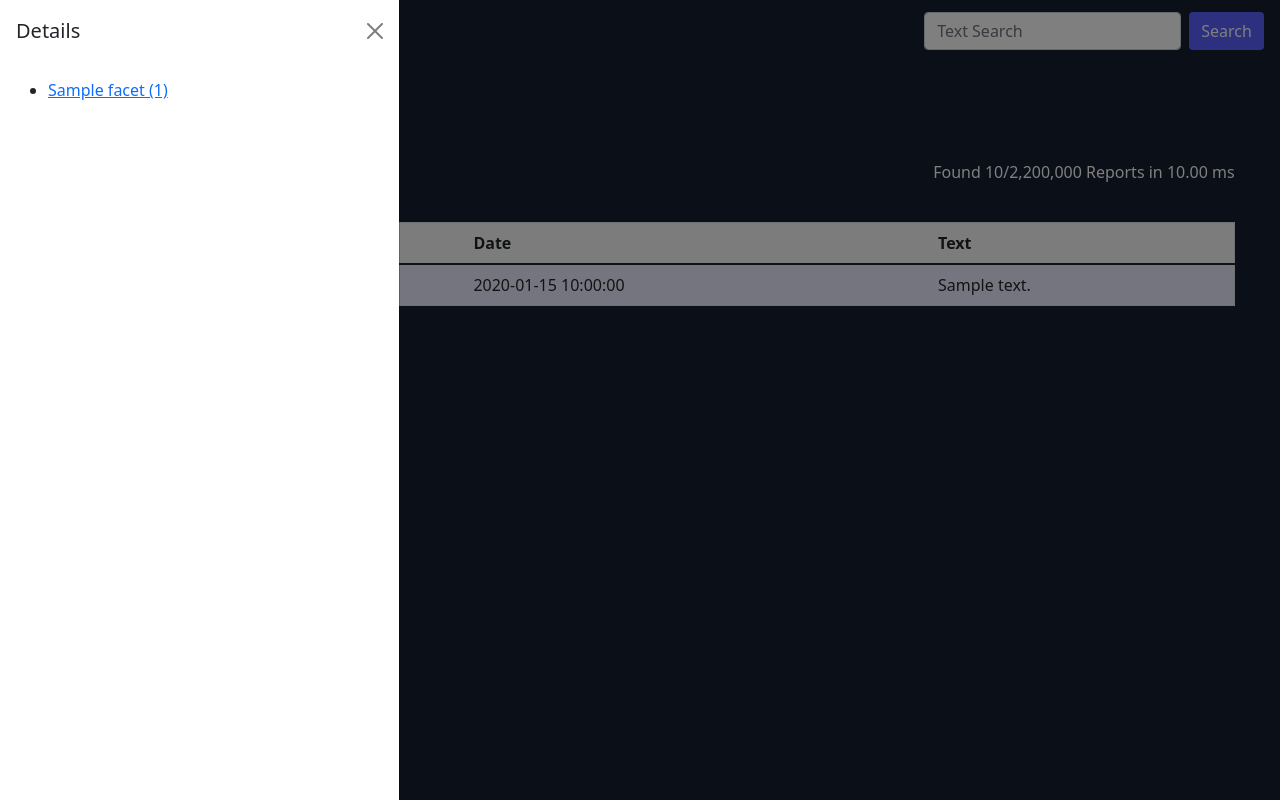
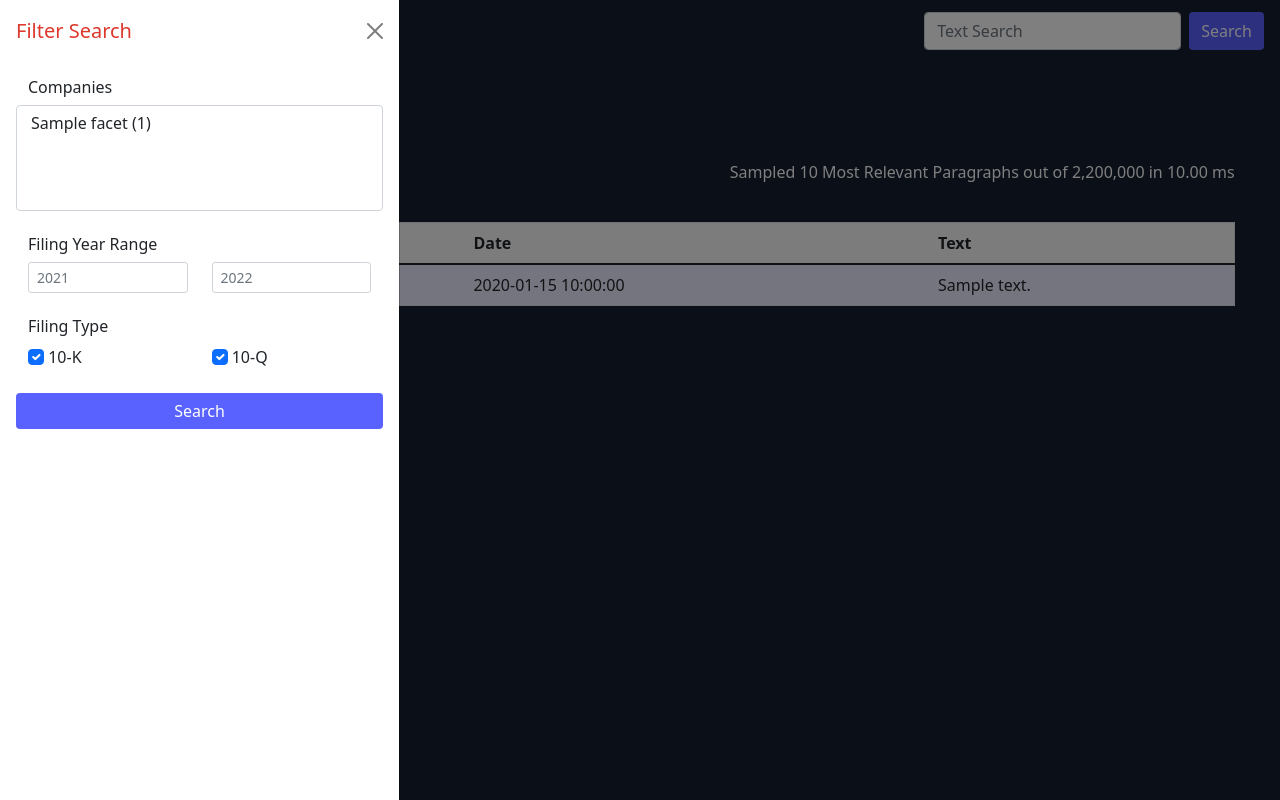
Before and after one commit to redislabs-training/redisfi, a Flask app: template redisfi/web/templates/research/results.html in a window 1280 px wide, after a click on "Filter". Run offline with Flask 2, Linux system fonts and the light colour scheme; the template is opened without the code that fills it: most values are stand-ins (such as "Sample title", 1, 10 or a date in 2020); some libraries are stand-ins or nearby versions.

Commit message:
make faceted search prettier

```diff
--- a/redisfi/web/templates/base.jinja
+++ b/redisfi/web/templates/base.jinja
@@ -12,6 +12,7 @@
     .btn-outline-success:hover, .btn-outline-success:focus { background-color: #454CD5; border: 0; box-shadow: none; }
     .bg-dark { background-color: #161F31 !important; }
     .link-dark { color: #5961FF; text-decoration: none; }
+    .brand-red { color: #DC382C; }
     </style>
     {% block header %}{% endblock %}
   </head>
--- a/redisfi/web/templates/overview.jinja
+++ b/redisfi/web/templates/overview.jinja
@@ -12,7 +12,6 @@
     h1, h2, .balance, #price, .summary { color: #fff; }
     .table-striped>tbody>tr:nth-of-type(odd)>* { --bs-table-accent-bg: #E9EBFD; }
     .table-hover>tbody>tr:hover>* { --bs-table-accent-bg: #D2D7FE; }
-    .brand-red { color: #DC382C; }
     h1 { margin-bottom: 25px; text-align: center; }
     .summary { font-size: 2rem; margin-bottom: 25px; }
 </style>
--- a/redisfi/web/templates/research/results.html
+++ b/redisfi/web/templates/research/results.html
@@ -38,13 +38,12 @@
         <div class="row">
             <div class="col-lg">
                 <button class="btn btn-primary" type="button" data-bs-toggle="offcanvas" data-bs-target="#facetDrawer" aria-controls="facetDrawer">
-                    Enhance
+                    Filter
                 </button>
             </div>
             <div class="col-lg">
-                <span class="metrics">Found {{metrics.total}}/2,200,000 Reports in {{ "{:.2f}".format(metrics.duration)}} ms</span>
+                <span class="metrics">Sampled {{metrics.total}} Most Relevant Paragraphs out of 2,200,000 in {{ "{:.2f}".format(metrics.duration)}} ms</span>
             </div>
-
         </div>
         <div class="row">
             &nbsp;
@@ -75,17 +74,61 @@
 </div>
 <div class="offcanvas offcanvas-start" tabindex="-1" id="facetDrawer" aria-labelledby="offcanvasLabel">
     <div class="offcanvas-header">
-      <h5 class="offcanvas-title" id="offcanvasLabel">Details</h5>
+      <h5 class="offcanvas-title brand-red" id="offcanvasLabel">Filter Search</h5>
       <button type="button" class="btn-close text-reset" data-bs-dismiss="offcanvas" aria-label="Close"></button>
     </div>
     <div class="offcanvas-body">
-        {% if facets %}
-            {% for company_name, count in facets %}
-                <ul>
-                    <li><a href="/research/vss?query={{query}}&filter=@COMPANY_NAME:{{company_name}}">{{company_name}} ({{count}})</a></li>
-                </ul>
-            {% endfor %}
-        {% endif %}
+        <form action="/research/faceted-search" method="post">
+            <div class="container-fluid">
+                <div class="row">
+                    <h6>Companies</h6>
+                </div>
+                <div class="row">
+                    <select class="form-select" name="companies" multiple aria-label="Company Select">
+                        {% for company_name, count in facets %}
+                            <option value="{{company_name}}">{{company_name}} ({{count}})</option>
+                        {% endfor %}
+                    </select>
+                </div>
+                <div class="row">
+                    &nbsp;
+                </div>
+                <div class="row">
+                    <h6>Filing Year Range</h6>
+                </div>
+                <div class="row">
+                    <div class="col-sm">
+                        <input class="form-control form-control-sm" name="yearStart" type="text" placeholder="2021" aria-label="Filing Year Start">
+                    </div>
+                    <div class="col-sm">
+                        <input class="form-control form-control-sm" name="yearEnd" type="text" placeholder="2022" aria-label="Filing Year End">
+                    </div>
+                </div>
+                <div class="row">
+                    &nbsp;
+                </div>
+                <div class="row">
+                    <h6>Filing Type</h6>
+                </div>
+                <div class="row">
+                    <div class="col-sm">
+                        <input class="form-check-input" type="checkbox" name="10-K" id="filing-10k" checked>
+                        <label class="form-check-label" for="10k">10-K</label>
+                    </div>
+                    <div class="col-sm">
+                        <input class="form-check-input" type="checkbox" name="10-Q" id="filing-10q" checked>
+                        <label class="form-check-label" for="10k">10-Q</label>
+                    </div>
+                </div>
+                <div class="row">
+                    &nbsp;
+                </div>
+                <div class="row">
+                    <button class="btn btn-outline-success" type="submit">Search</button>
+                </div>
+            </div>
+            <input type="hidden" name="query" value="{{query}}">
+        </form>
     </div>
 </div>
 {% endblock %}
```
Also changed, not shown: redisfi/web/research/__init__.py (+15 -6 lines).
